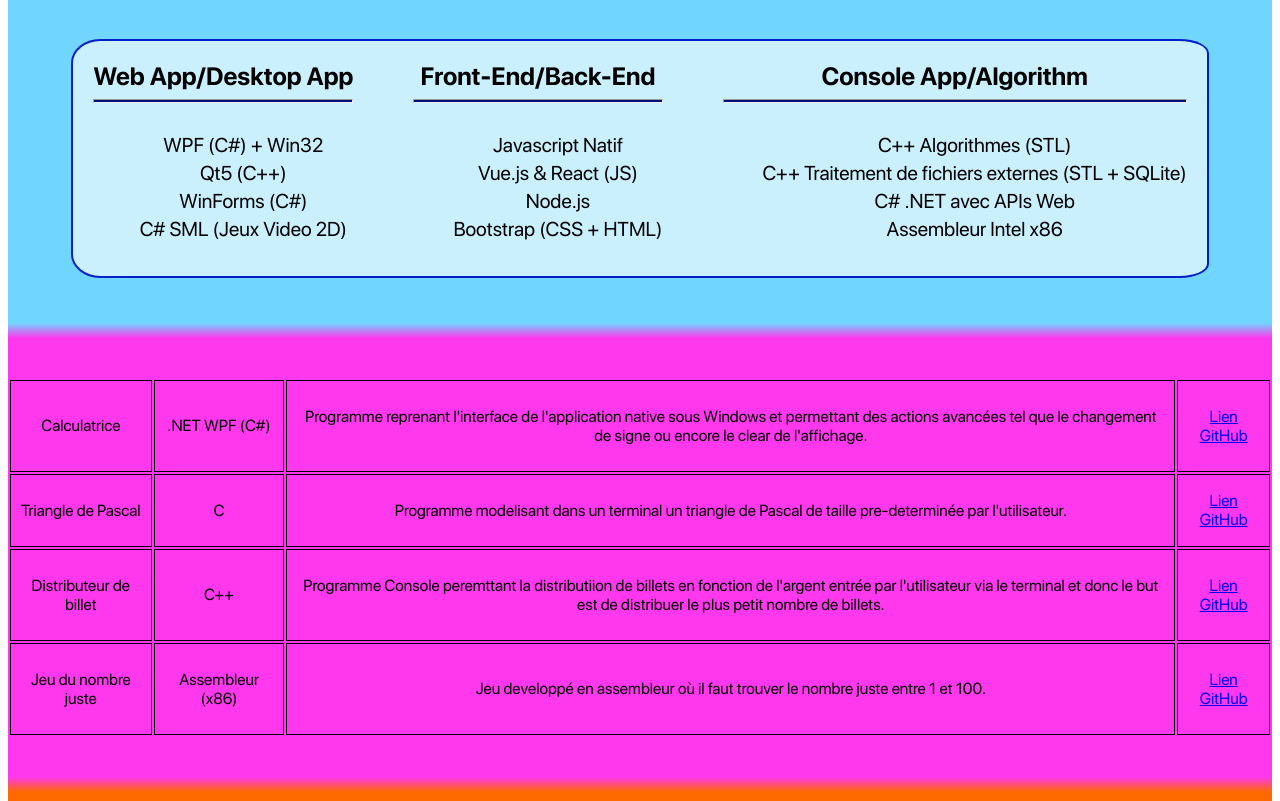
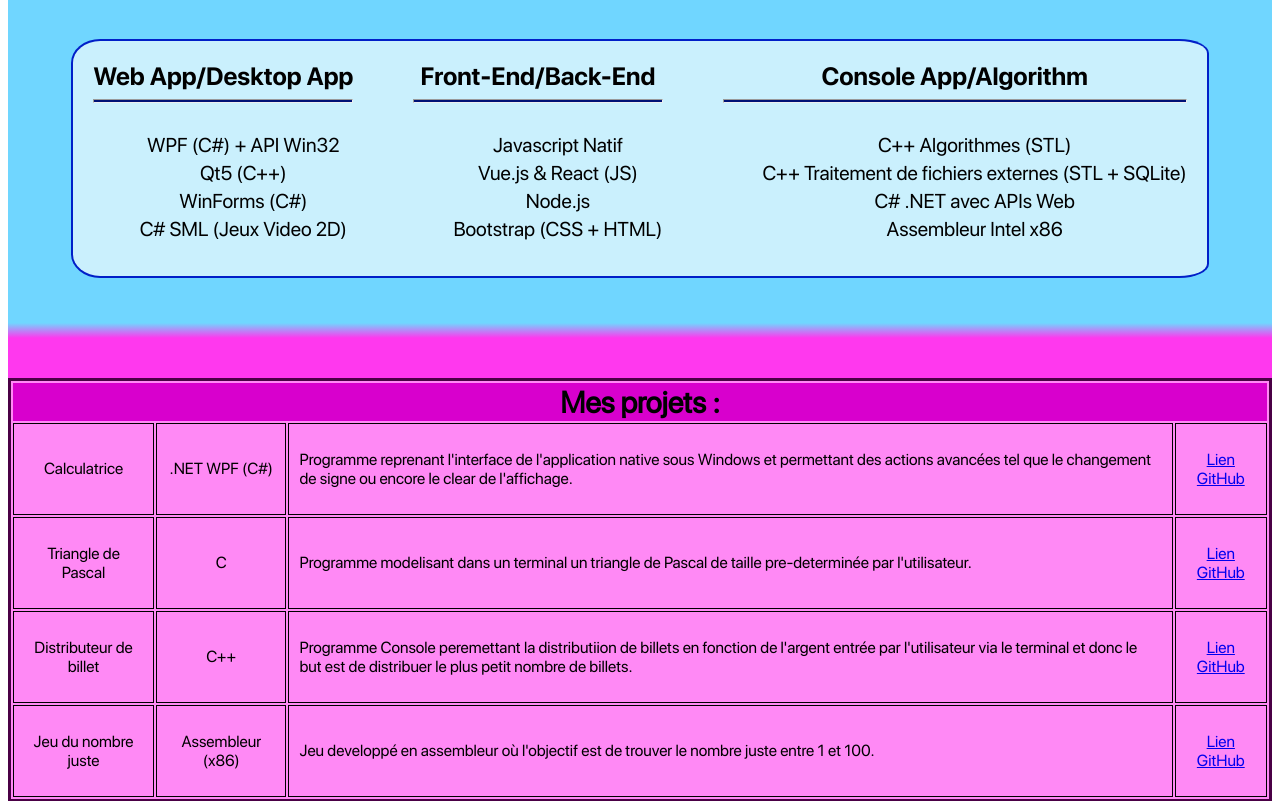
Before and after one commit to SautiereQDev/Portfolio, a plain HTML site: page index.html in a window 1280 px wide. Shown: the part 520-1321 px from the top of the page. Drawn offline with Linux system fonts and the light colour scheme; files whose address does not match are found by name.

Commit message:
Add files via upload

```diff
--- a/css/style.css
+++ b/css/style.css
@@ -146,7 +146,6 @@ td {
 h2 {
   order: 1;
   flex: 100%;
-
 }
 .Competences {
   background-color: #70d6ff;
@@ -219,29 +218,43 @@ li {
   height: 15px;
   background: linear-gradient(#70d6ff, #ff38ee);
 }
-#degrade-rose-orange{
+#degrade-rose-orange {
   width: 100%;
   height: 15px;
   background: linear-gradient(#ff38ee, #ff6a00);
 }
-.Projets{
+.Projets {
   background-color: #ff38ee;
-  display: flex;
-  flex-basis: content;
   margin-left: 40px;
   margin-right: 40px;
-  text-align: center;
   margin: auto;
   padding-top: 40px;
   padding-bottom: 40px;
 }
-.Passions{
+.Passions {
   background-color: #ff6a00;
   padding: 40px 0 40px 0;
 }
-h3{
+.project_table {
+  margin-left: auto;
+  margin-right: auto;
+  text-align: center;
+  background-color: #ffa9f8b7;
+  border: solid 3px #4a0045;
+
+}
+
+.project_table thead {
+  background-color: #d800cd;
+  font-size: 30px;
+  padding-top: 15px;
+}
+.descr_cell {
+  text-align: left;
+}
+h3 {
   margin-top: 0;
 }
-.Passions, ul{
+.Passions ul {
   margin-top: 0;
 }
--- a/index.html
+++ b/index.html
@@ -68,7 +68,7 @@
       <h2 class="collumn-title">Web App/Desktop App</h2>
       <hr class="title-separator">
       <ul class="comp_list">
-        <li>WPF (C#) + Win32</li>
+        <li>WPF (C#) + API Win32</li>
         <li>Qt5 (C++)</li>
         <li>WinForms (C#)</li>
         <li>C# SML (Jeux Video 2D)</li>
@@ -86,15 +86,22 @@
   </section>
   <div id="degrade-bleu-rose"></div>
   <section class="Projets">
-    <table>
+    <table class="project_table">
+      <thead>
+        <tr>
+          <th colspan="4"> Mes projets : </th>
+        </tr>
+      </thead>
+      <tbody class="">
         <tr>
           <td>
             <p>Calculatrice</p>
           <td>
             <p>.NET WPF (C#)</p>
           </td>
-        <td>
-          <p>Programme reprenant l'interface de l'application native sous Windows et permettant des actions avancées tel
+          <td class="descr_cell">
+            <p>Programme reprenant l'interface de l'application native sous Windows et permettant des actions avancées
+              tel
               que le changement de signe ou encore le clear de l'affichage.</p>
           </td>
           <td>
@@ -108,8 +115,9 @@
           <td>
             <p>C</p>
           </td>
-        <td>
-            <p>Programme modelisant dans un terminal un triangle de Pascal de taille pre-determinée par l'utilisateur.</p>
+          <td class="descr_cell">
+            <p>Programme modelisant dans un terminal un triangle de Pascal de taille pre-determinée par l'utilisateur.
+            </p>
           </td>
           <td>
             <a href="https://github.com/SautiereQDev/Triangle-de-Pascal">Lien GitHub</a>
@@ -121,8 +129,9 @@
           <td>
             <p>C++</p>
           </td>
-        <td>
-          <p>Programme Console peremttant la distributiion de billets en fonction de l'argent entrée par l'utilisateur
+          <td class="descr_cell">
+            <p>Programme Console peremettant la distributiion de billets en fonction de l'argent entrée par
+              l'utilisateur
               via le terminal et donc le but est de distribuer le plus petit nombre de billets.</p>
           </td>
           <td>
@@ -136,13 +145,14 @@
           <td>
             <p>Assembleur (x86)</p>
           </td>
-        <td>
-          <p>Jeu developpé en assembleur où il faut trouver le nombre juste entre 1 et 100.</p>
+          <td class="descr_cell">
+            <p>Jeu developpé en assembleur où l'objectif est de trouver le nombre juste entre 1 et 100.</p>
           </td>
           <td>
             <a href="https://github.com/SautiereQDev/Le-nombre-juste">Lien GitHub</a>
           </td>
         </tr>
+      </tbody>
     </table>
   </section>
   <div id="degrade-rose-orange"></div>
```
Lines whose indentation alone changed are shown as unchanged.
